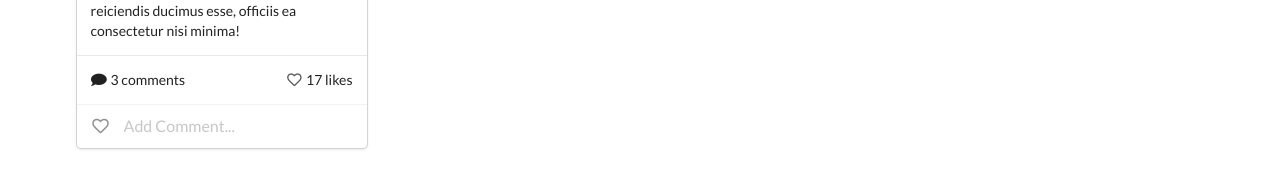
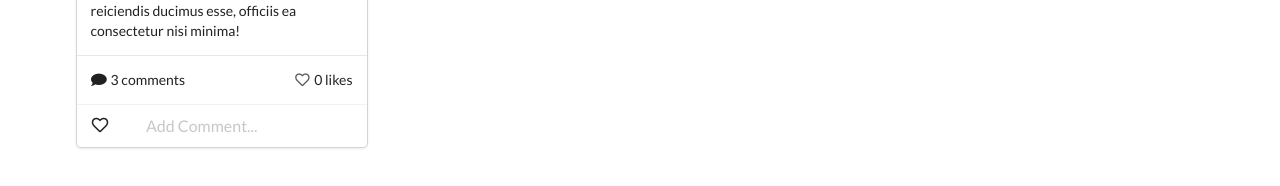
Before and after one commit to Yokomon/Vai-memoires, a React (Create React App) app: page / in a window 1280 px wide. Shown: the part 538-724 px from the top of the page. Built offline with nearby package versions, Linux system fonts and the light colour scheme.

Commit message:
I added sass

```diff
--- a/package.json
+++ b/package.json
@@ -3,6 +3,7 @@
   "version": "0.1.0",
   "private": true,
   "dependencies": {
+    "node-sass": "^4.12.0",
     "react": "^16.8.6",
     "react-dom": "^16.8.6",
     "react-scripts": "3.0.0"
--- /dev/null
+++ b/src/components/Card.css
@@ -0,0 +1,6 @@
+.red {
+  background-color: red;
+}
+.black {
+  background-color: transparent;
+}
--- a/src/components/UserCard.js
+++ b/src/components/UserCard.js
@@ -1,7 +1,24 @@
 import React from "react";
 
 class UserCard extends React.Component {
+  constructor() {
+    super();
+    this.state = {
+      isLiked: false,
+      clicks: 0
+    };
+  }
   render() {
+    const handleLikeDislike = () => {
+      this.setState(prevState => {
+        return Object.assign({}, prevState, {
+          isLiked: !prevState.isLiked,
+          clicks: !prevState.isLiked
+            ? prevState.clicks + 1
+            : prevState.clicks - 1
+        });
+      });
+    };
     return (
       <div className="ui card">
         <div className="content">
@@ -27,14 +44,22 @@ class UserCard extends React.Component {
         </div>
         <div className="content">
           <span className="right floated">
-            <i className="heart outline like icon" />
-            17 likes
+            <div
+              className={this.state.isLiked ? "red" : "black"}
+              onClick={handleLikeDislike}
+            >
+              <i className="heart outline like icon" />
+              {this.state.clicks} likes
+            </div>
           </span>
-          <i class="comment icon" />3 comments
+          <i className="comment icon" />3 comments
         </div>
         <div className="extra content">
           <div className="ui large transparent left icon input">
-            <i className="heart outline icon" />
+            <div className={this.state.isLiked ? "red" : "black"}>
+              <i className="heart outline icon" />
+            </div>
+
             <input type="text" placeholder="Add Comment..." />
           </div>
         </div>
```
Also changed, not shown: 1 other file (tests, documents, lock files or other folders).
